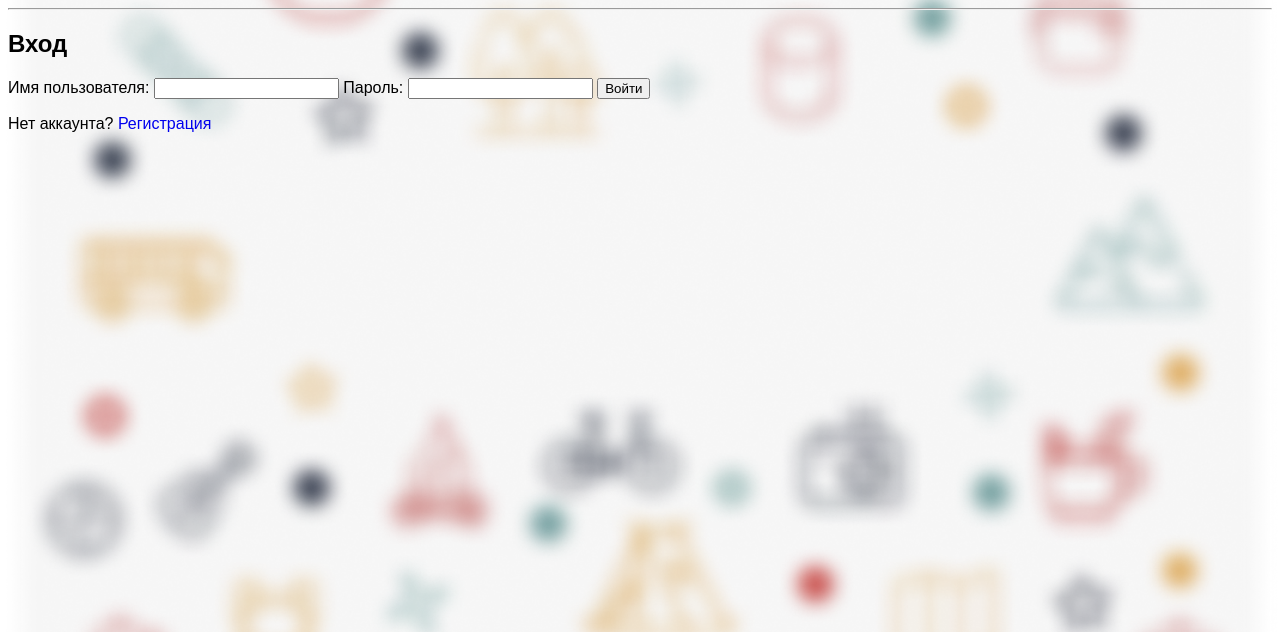
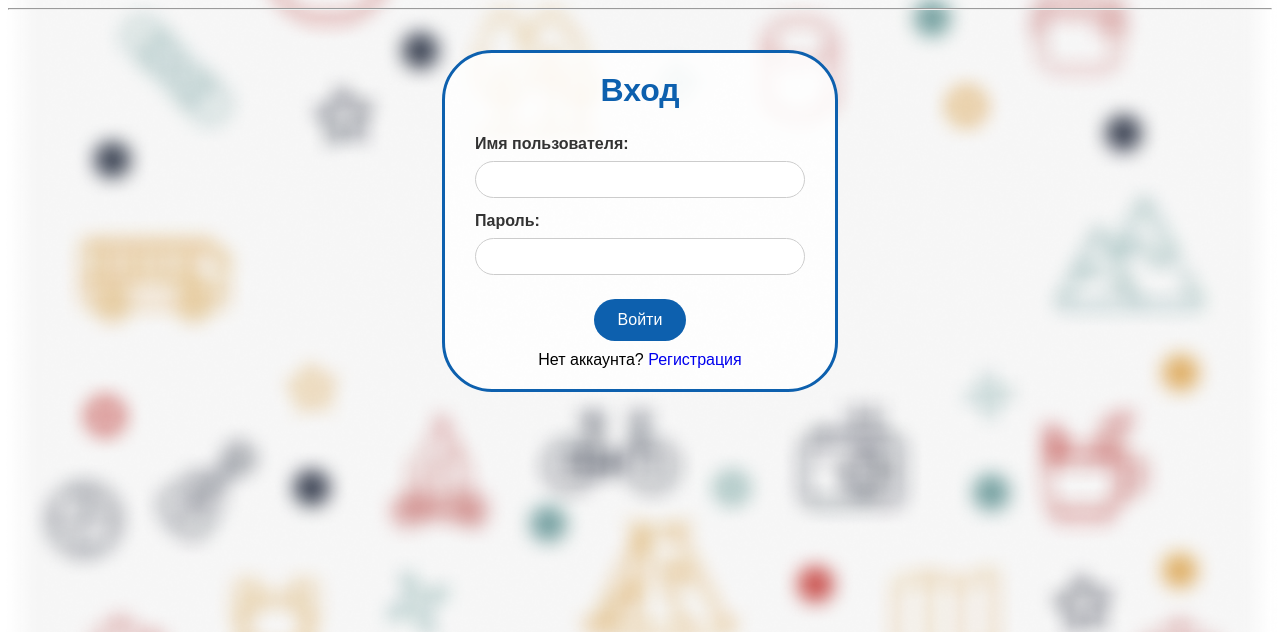
Before and after one commit to encoreinstant/UchetTovarov, a Flask app: page /login in a window 1280 px wide. Shown: the part 45-677 px from the top of the page. Run offline with Flask 3, Linux system fonts and the light colour scheme; some libraries are stand-ins or nearby versions.

Commit message:
Улучшил дизайн страниц регистрации и логина

```diff
--- a/app.py
+++ b/app.py
@@ -62,6 +62,9 @@ def register():
     if request.method == 'POST':
         username = request.form['username']
         password = request.form['password']
+        name = request.form['name']
+        study_group = request.form['study_group']
+        telegram = request.form['telegram']
 
         hashed_password = generate_password_hash(password)
 
@@ -69,7 +72,7 @@ def register():
         cur = conn.cursor()
 
         try:
-            cur.execute("INSERT INTO users (username, password) VALUES (%s, %s)", (username, hashed_password))
+            cur.execute("INSERT INTO users (username, password, name, study_group, telegram) VALUES (%s, %s, %s, %s, %s)", (username, hashed_password, name, study_group, telegram))
             conn.commit()
         except psycopg2.Error as e:
             flash("Ошибка регистрации. Возможно, пользователь уже существует.", "error")
@@ -123,54 +126,6 @@ def arenda():
 
 
 
-# @app.route('/')
-# def home():
-#     return render_template('landing.html')
-
-# @app.route('/adm_login', methods=['GET', 'POST'])
-# def admin_login():
-#     error = None  # Обнуляем переменную ошибок
-#     if request.method == 'POST':
-#         username = request.form['username']  # Получаем имя пользователя
-#         password = request.form['password']  # Получаем пароль
-#         hashed_password = hashlib.sha256(password.encode('utf-8')).hexdigest()  # Хешируем пароль
-
-#         conn = get_db_connection()
-#         cur = conn.cursor(cursor_factory=psycopg2.extras.DictCursor)
-
-#         # Выполняем запрос на поиск пользователя
-#         cur.execute('SELECT * FROM users WHERE username = %s', (username,))
-#         user = cur.fetchone()
-
-#         cur.close()
-#         conn.close()
-
-#         if user and user['password'] == hashed_password:
-#             session['user_id'] = user['id']  # Создаём сессию
-#             return redirect(url_for('admin_panel'))  # Переход в админку
-#         else:
-#             error = 'Неправильное имя пользователя или пароль'
-
-#     return render_template('adm_login.html', error=error)
-
-# @app.route('/logout')
-# def logout():
-#     session.clear()  # Очистка сессии
-#     return redirect(url_for('home'))
-
-# @app.route('/admin_panel')
-# def admin_panel():
-#     if 'user_id' not in session:
-#         return redirect(url_for('admin_login'))
-#     return render_template('admin_panel.html')
-
-# @app.route('/about')
-# def about():
-#     return 'This is the about page'
-
-# @app.route('/user/<username>')
-# def show_user_profile(username):
-#     return f'User {username}'
 
 if __name__ == '__main__':
     app.run(debug=True)
--- a/templates/login.html
+++ b/templates/login.html
@@ -6,10 +6,10 @@
 <div class="form-container">
     <h2>Вход</h2>
     <form method="POST" action="{{ url_for('login') }}">
-        <label for="username">Имя пользователя:</label>
+        <label class="label">Имя пользователя:</label>
         <input type="text" name="username" required>
 
-        <label for="password">Пароль:</label>
+        <label class="label">Пароль:</label>
         <input type="password" name="password" required>
 
         <button type="submit" class="btn">Войти</button>
@@ -18,6 +18,57 @@
 </div>
 
 <style>
+    p {
+        margin: 0px;
+    }
+    .form-container {
+        width: 350px;
+        margin: 40px auto;
+        padding: 20px;
+        background: rgba(255, 255, 255, 0.8);
+        border-radius: 50px;
+        text-align: center;
+        border: 3px solid #0D60AE
+    }
+    input {
+        width: calc(100% - 20px);
+        padding: 10px;
+        margin-top: 8px;
+        margin-bottom: 14px;
+        border: 1px solid #ccc;
+        border-radius: 50px;
+        box-sizing: border-box; /* Включает padding и border в расчет общей ширины */
+    }
+    h2 {
+        line-height: 1.1; /* Уменьшаем межстрочный интервал */
+        margin-top: 0px;
+        font-size: 32px;
+        font-weight: bold;
+        color: #0D60AE;
+    }
+    .label {
+        font-size: 16px;
+        color: #333;
+        font-weight: bold;
+        display: block;
+        margin: 0 10px;
+        text-align: left; /* Прижимаем текст к левому краю */
+    }
+
+    .btn {
+        background-color: #0D60AE;
+        color: white;
+        border: none;
+        padding: 12px 24px;
+        font-size: 16px;
+        margin: 10px;
+        border-radius: 50px;
+        cursor: pointer;
+    }
+    .btn:hover {
+        background-color: #083a99;
+    }
+
     a:visited {
         color: #0D60AE;
     }
```
Also changed, not shown: templates/register.html (+27 -11 lines).
